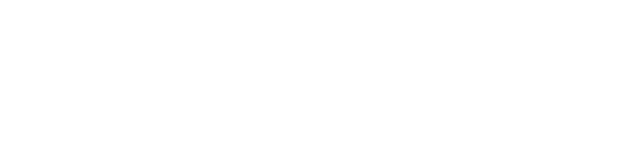
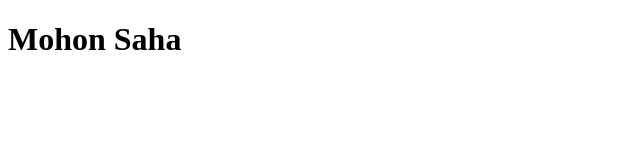
Before and after one commit to MohonSaha/github-practice, a plain HTML site: page index.html in a window 1280 px wide. Shown: the whole page, without its empty margins (0-640 px from the left). Drawn offline with Linux system fonts and the light colour scheme.

Commit message:
2nd commit

```diff
--- a/index.html
+++ b/index.html
@@ -4,6 +4,7 @@
     <meta charset="UTF-8" />
     <meta name="viewport" content="width=device-width, initial-scale=1.0" />
     <title>Document</title>
+    <h1>Mohon Saha</h1>
   </head>
   <body></body>
 </html>
```
